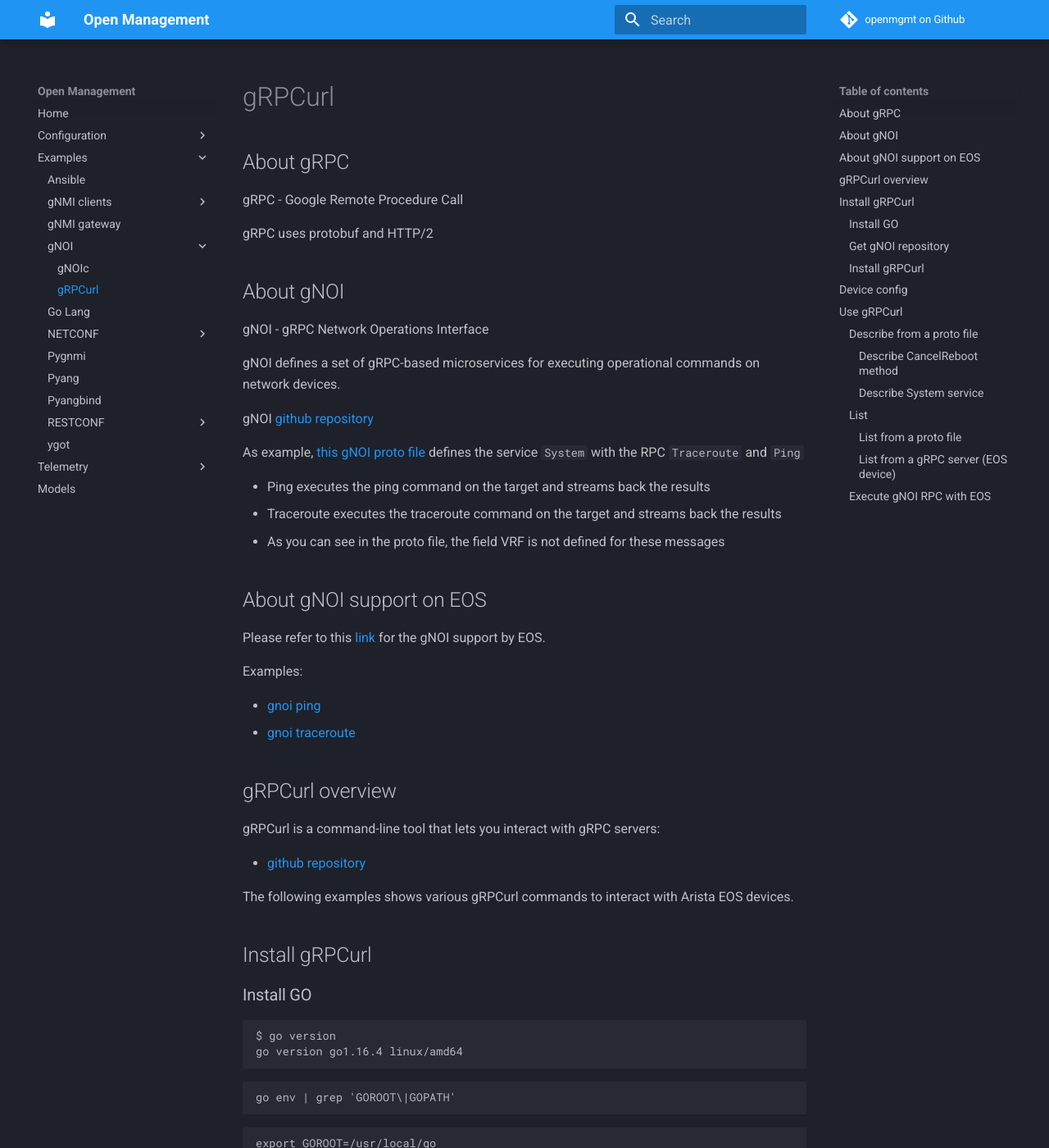
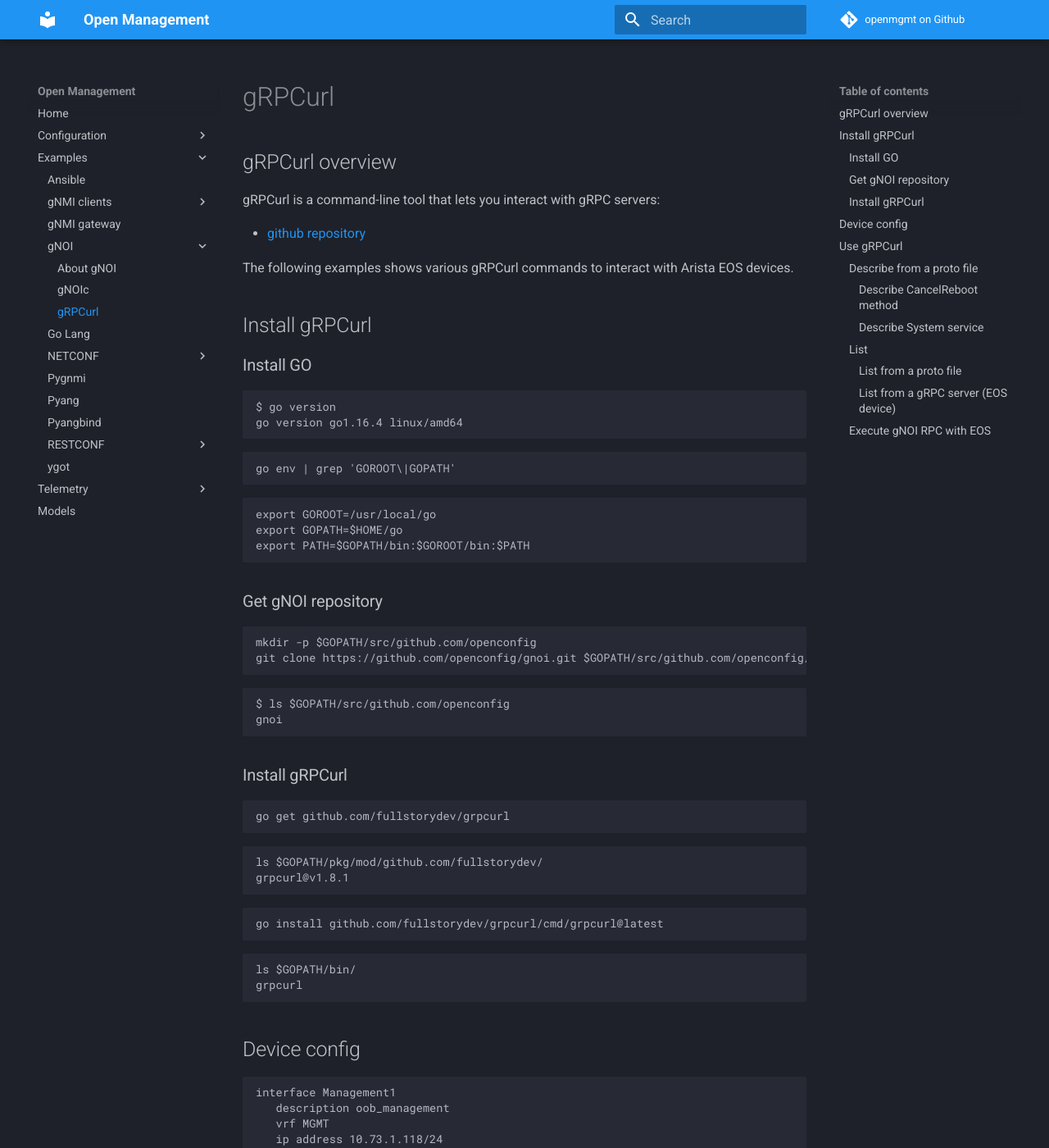
Before and after one commit to aristanetworks/openmgmt, an MkDocs documentation site: the page built from docs/examples/gnoi/grpcurl.md, in a window 1280 px wide and 1400 px high. Shown: the whole window at 82% size. Built offline with MkDocs 1.6.1 and Material for MkDocs 9.7.7, drawn with Linux system fonts in a browser that asks for light colours; comment, search, counter and statistics services are not loaded.

Commit message:
move gnoi generic doc to the gnoi example parent dir (#68)
* move gnoi generic doc to the gnoi example parent dir
* move gnoi example md doc
* fix comments from PR 68 about gNOI

```diff
--- a/docs/examples/gnoi/grpcurl/index.md
+++ b/docs/examples/gnoi/grpcurl.md
@@ -4,37 +4,6 @@
 date: 2021-07-16 12:17:00 --0600
 categories:
 ---
-
-## About gRPC
-
-gRPC - Google Remote Procedure Call
-
-gRPC uses protobuf and HTTP/2
-
-## About gNOI
-
-gNOI - gRPC Network Operations Interface
-
-gNOI defines a set of gRPC-based microservices for executing operational commands on network devices.
-
-gNOI [github repository](https://github.com/openconfig/gnoi)
-
-As example, [this gNOI proto file](https://github.com/openconfig/gnoi/blob/master/system/system.proto) defines the
-service `System` with the RPC `Traceroute` and `Ping`
-
-- Ping executes the ping command on the target and streams back the results
-- Traceroute executes the traceroute command on the target and streams back the results
-- As you can see in the proto file, the field VRF is not defined for these messages
-
-## About gNOI support on EOS
-
-Please refer to this [link](https://eos.arista.com/eos-4-24-2f/gnoi/) for the gNOI support by EOS.
-
-Examples:
-
-- [gnoi ping](https://eos.arista.com/eos-4-22-1f/gnoi-ping/)
-- [gnoi traceroute](https://eos.arista.com/eos-4-22-1f/gnoi-traceroute/)
-
 ## gRPCurl overview
 
 gRPCurl is a command-line tool that lets you interact with gRPC servers:
--- a/mkdocs.yml
+++ b/mkdocs.yml
@@ -33,8 +33,9 @@
       - gnmic: examples/gnmi-clients/gnmic/index.md
     - gNMI gateway: examples/gnmi-gateway/index.md
     - gNOI:
-      - gNOIc: examples/gnoi/gnoic/index.md
-      - gRPCurl: examples/gnoi/grpcurl/index.md
+      - About gNOI: examples/gnoi/index.md
+      - gNOIc: examples/gnoi/gnoic.md
+      - gRPCurl: examples/gnoi/grpcurl.md
     - Go Lang: examples/golang/index.md
     - NETCONF:
       - About NETCONF: examples/netconf/index.md
```
Also changed, not shown: docs/examples/gnoi/gnoic.md (renamed from docs/examples/gnoi/gnoic/index.md, +0 -31 lines), docs/examples/gnoi/index.md (added, +36 -0 lines).
